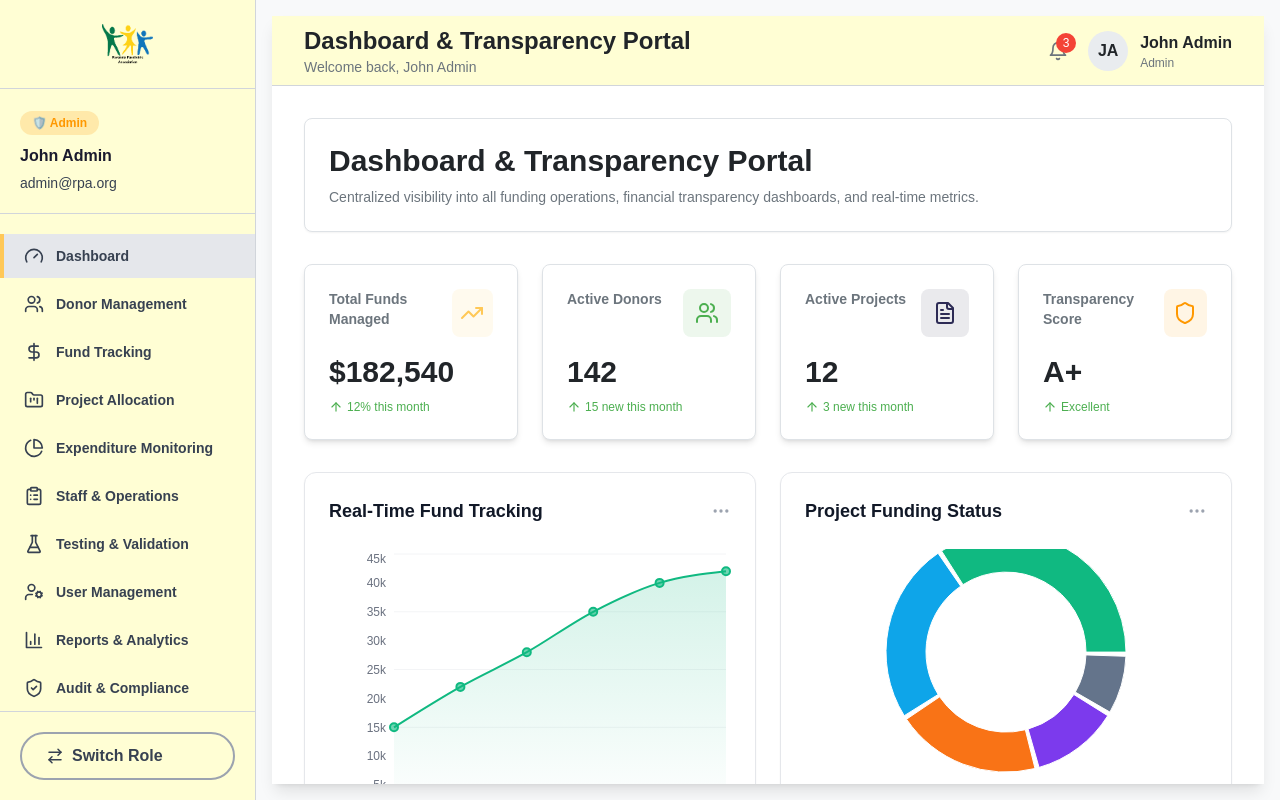
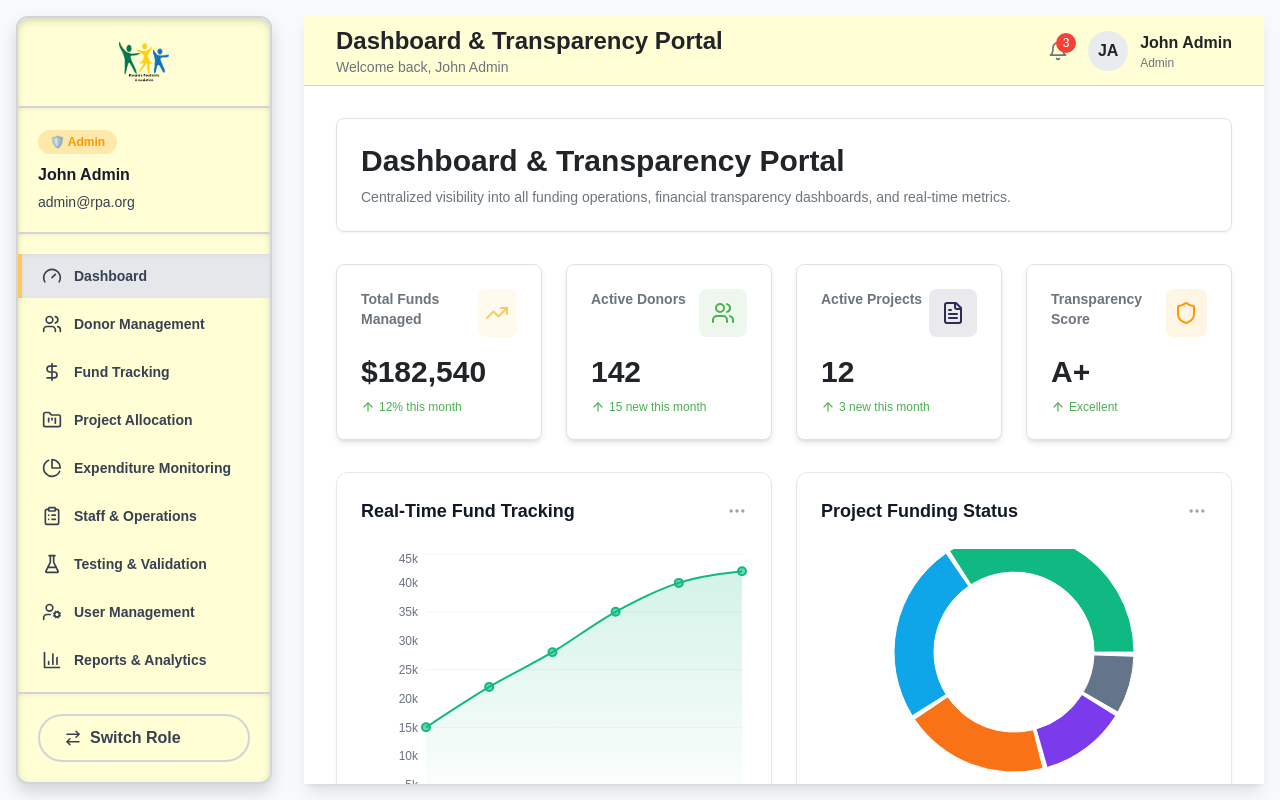
Before and after one commit to Don-tresor05/NGOFundFrontend, a React (Vite) app: page / in a window 1280 px wide. Built offline with nearby package versions, Linux system fonts and the light colour scheme.

Commit message:
chnaged some design

```diff
--- a/src/components/Sidebar.tsx
+++ b/src/components/Sidebar.tsx
@@ -35,14 +35,14 @@ export const Sidebar: React.FC<SidebarProps> = ({ onOpenUserSwitcher, currentPag
   };
 
   return (
-    <aside className="w-64 bg-[#FFFED4] text-[#1a1a2e] flex flex-col border-r border-gray-300">
+    <aside className="w-64 bg-[#FFFED4] text-[#1a1a2e] flex flex-col rounded-xl shadow-2xl border-2 border-gray-300 m-4 shadow-inner" style={{boxShadow: 'inset 0 4px 8px rgba(0,0,0,0.1), 0 8px 16px rgba(0,0,0,0.15)'}}>
       {/* Logo Section */}
-      <div className="p-6 border-b border-gray-300 flex items-center justify-center">
+      <div className="p-6 border-b-2 border-gray-300 flex items-center justify-center rounded-t-xl shadow-inner">
         <img src="/newlogo.png" alt="Logo" className="h-10 w-auto" />
       </div>
 
       {/* User Info Section */}
-      <div className="p-5 border-b border-gray-300">
+      <div className="p-5 border-b-2 border-gray-300 shadow-inner">
         <div className={`inline-block px-3 py-1 rounded-full text-xs font-semibold mb-2 status-badge ${getBadgeClass(currentUser.role)}`}>
           {getRoleIcon(currentUser.badgeIcon)} {currentUser.role.charAt(0).toUpperCase() + currentUser.role.slice(1)}
         </div>
@@ -51,7 +51,7 @@ export const Sidebar: React.FC<SidebarProps> = ({ onOpenUserSwitcher, currentPag
       </div>
 
       {/* Navigation */}
-      <nav className="flex-1 py-5 overflow-y-auto">
+      <nav className="flex-1 py-5 overflow-y-auto shadow-inner">
         {currentUser.role === 'admin' && (
           <ul className="space-y-1 px-0">
             {ADMIN_MODULES.map((module) => (
@@ -60,7 +60,7 @@ export const Sidebar: React.FC<SidebarProps> = ({ onOpenUserSwitcher, currentPag
                   onClick={() => onPageChange(module.id)}
                   className={`w-full flex items-center gap-3 px-5 py-3 text-sm text-gray-700 hover:text-[#1a1a2e] transition-colors border-l-4 ${
                     currentPage === module.id
-                      ? 'border-l-[#FFC857] bg-gray-200 text-[#1a1a2e]'
+                      ? 'border-l-[#FFC857] bg-gray-200 text-[#1a1a2e] shadow-inner'
                       : 'border-l-transparent hover:bg-gray-100'
                   }`}
                 >
@@ -74,13 +74,13 @@ export const Sidebar: React.FC<SidebarProps> = ({ onOpenUserSwitcher, currentPag
       </nav>
 
       {/* Footer */}
-      <div className="p-5 border-t border-gray-300 space-y-2">
+      <div className="p-5 border-t-2 border-gray-300 space-y-2 rounded-b-xl shadow-inner">
         <Button
           variant="outline"
           block
           icon={ArrowRightLeft}
           onClick={onOpenUserSwitcher}
-          className="!text-gray-700 !border-gray-400 hover:!text-[#1a1a2e]"
+          className="!text-gray-700 !border-gray-300 hover:!text-[#1a1a2e]"
         >
           Switch Role
         </Button>
```
